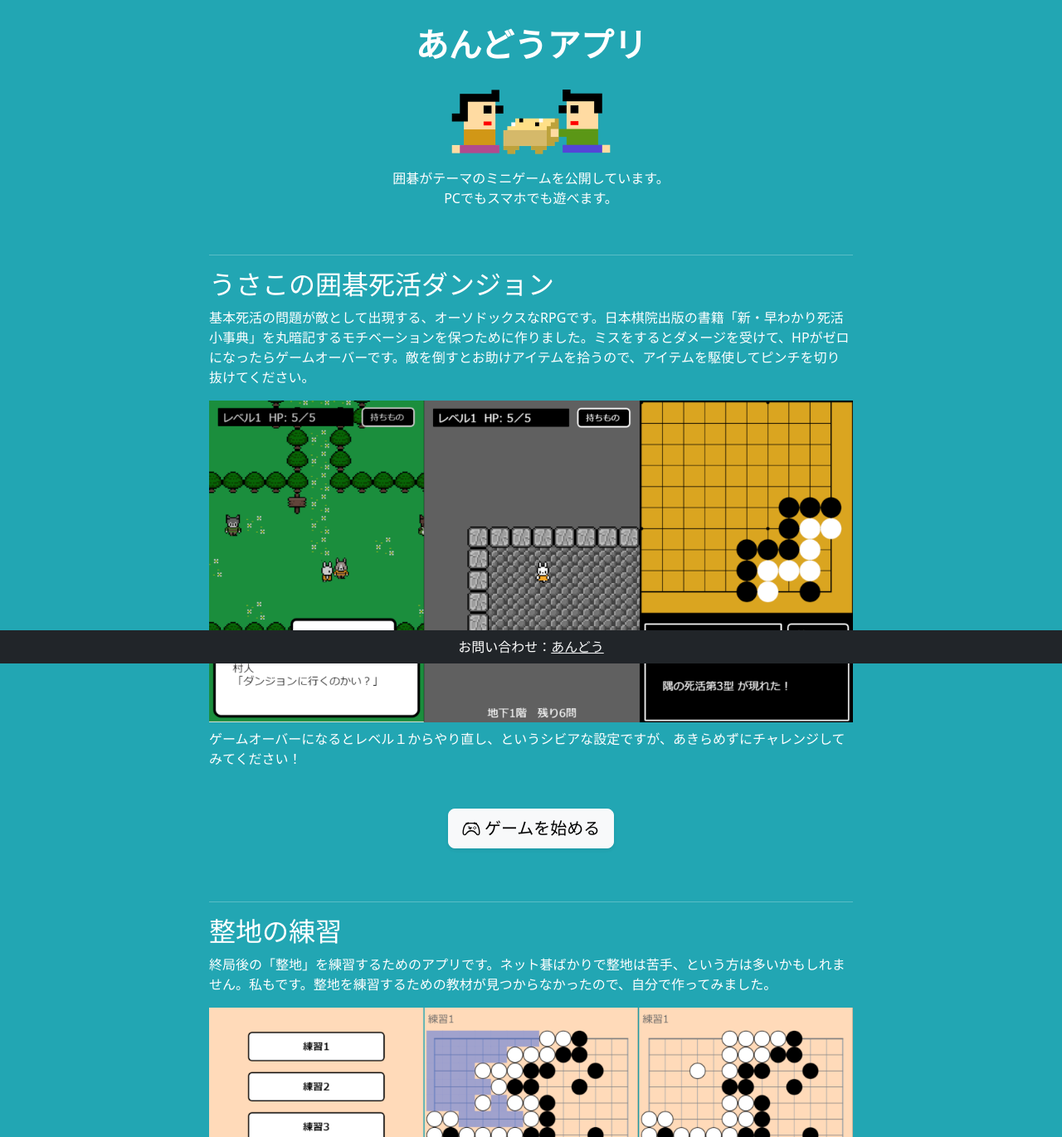
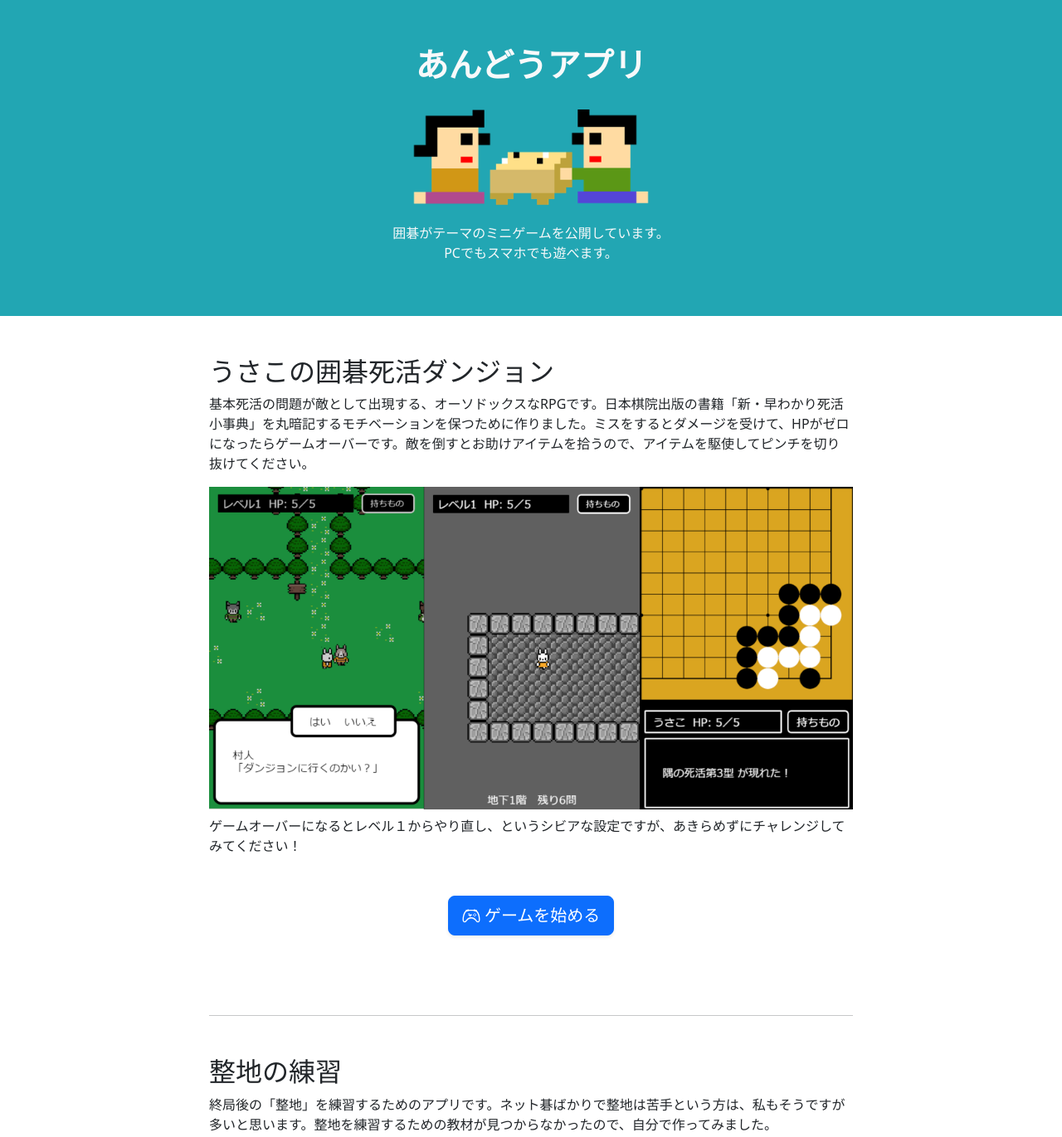
Before and after one commit to igo9x9/index, a plain HTML site: page index.html in a window 1280 px wide. Shown: the top 1371 px of the page at 83% size. Drawn offline with nearby package versions, Linux system fonts and the light colour scheme.

Commit message:
Add files via upload

```diff
--- a/index.html
+++ b/index.html
@@ -15,22 +15,20 @@
     <link rel="icon" href="favicon.png">
     <link href="https://cdn.jsdelivr.net/npm/bootstrap@5.3.3/dist/css/bootstrap.min.css" rel="stylesheet" integrity="sha384-QWTKZyjpPEjISv5WaRU9OFeRpok6YctnYmDr5pNlyT2bRjXh0JMhjY6hW+ALEwIH" crossorigin="anonymous">
 </head>
-<body class="text-white" style="background-color: #22a6b3">
+<body class="text-dark" style="background-color: #fff">
 
-    <div class="container-fluid py-4">
+    <div class="container-fluid py-5 text-light" style="background-color: #22a6b3">
         <div class="text-center fs-1 fw-bold">あんどうアプリ</div>
-        <div class="row mt-4 mb-2">
-            <div class="col">
-                <img src="./title.png" class="img-fluid mx-auto d-block" style="width: 200px;">
+        <div class="row justify-content-center mt-4 mb-2">
+            <div class="col-lg-3">
+                <img src="./title.png" class="img-fluid mx-auto d-block">
             </div>
         </div>
         <p class="text-center">囲碁がテーマのミニゲームを公開しています。<br>PCでもスマホでも遊べます。</p>
 
     </div>
 
-    <div class="container mt-3 mb-5" style="max-width: 800px;">
-
-        <hr>
+    <div class="container mt-5 mb-5" style="max-width: 800px;">
 
         <div class="row">
             <div class="col">
@@ -45,7 +43,7 @@
                     ゲームオーバーになるとレベル１からやり直し、というシビアな設定ですが、あきらめずにチャレンジしてみてください！
                 </p>
                 <div class="text-center my-5">
-                    <a href="https://igo9x9.github.io/sikatsu/" class="btn btn-lg btn-light shadow-sm">
+                    <a href="https://igo9x9.github.io/sikatsu/" class="btn btn-lg btn-primary shadow-sm">
                         <svg xmlns="http://www.w3.org/2000/svg" width="22" height="22" fill="currentColor" class="bi bi-controller" viewBox="0 1 16 16">
                             <path d="M11.5 6.027a.5.5 0 1 1-1 0 .5.5 0 0 1 1 0m-1.5 1.5a.5.5 0 1 0 0-1 .5.5 0 0 0 0 1m2.5-.5a.5.5 0 1 1-1 0 .5.5 0 0 1 1 0m-1.5 1.5a.5.5 0 1 0 0-1 .5.5 0 0 0 0 1m-6.5-3h2v1h2v1h-1v1h-1v-1h-1v-1h2z"/>
                             <path d="M3.051 3.26a.5.5 0 0 1 .354-.613l1.932-.518a.5.5 0 0 1 .62.39c.655-.079 1.35-.117 2.043-.117.72 0 1.443.041 2.12.126a.5.5 0 0 1 .622-.399l1.932.518a.5.5 0 0 1 .306.729q.211.136.373.297c.408.408.78 1.05 1.095 1.772.32.733.599 1.591.805 2.466s.34 1.78.364 2.606c.024.816-.059 1.602-.328 2.21a1.42 1.42 0 0 1-1.445.83c-.636-.067-1.115-.394-1.513-.773-.245-.232-.496-.526-.739-.808-.126-.148-.25-.292-.368-.423-.728-.804-1.597-1.527-3.224-1.527s-2.496.723-3.224 1.527c-.119.131-.242.275-.368.423-.243.282-.494.575-.739.808-.398.38-.877.706-1.513.773a1.42 1.42 0 0 1-1.445-.83c-.27-.608-.352-1.395-.329-2.21.024-.826.16-1.73.365-2.606.206-.875.486-1.733.805-2.466.315-.722.687-1.364 1.094-1.772a2.3 2.3 0 0 1 .433-.335l-.028-.079zm2.036.412c-.877.185-1.469.443-1.733.708-.276.276-.587.783-.885 1.465a14 14 0 0 0-.748 2.295 12.4 12.4 0 0 0-.339 2.406c-.022.755.062 1.368.243 1.776a.42.42 0 0 0 .426.24c.327-.034.61-.199.929-.502.212-.202.4-.423.615-.674.133-.156.276-.323.44-.504C4.861 9.969 5.978 9.027 8 9.027s3.139.942 3.965 1.855c.164.181.307.348.44.504.214.251.403.472.615.674.318.303.601.468.929.503a.42.42 0 0 0 .426-.241c.18-.408.265-1.02.243-1.776a12.4 12.4 0 0 0-.339-2.406 14 14 0 0 0-.748-2.295c-.298-.682-.61-1.19-.885-1.465-.264-.265-.856-.523-1.733-.708-.85-.179-1.877-.27-2.913-.27s-2.063.091-2.913.27"/>
@@ -55,13 +53,13 @@
             </div>
         </div>
 
-        <hr>
+        <hr class="my-5">
 
         <div class="row">
             <div class="col">
                 <h2>整地の練習</h2>
                 <p>
-                    終局後の「整地」を練習するためのアプリです。ネット碁ばかりで整地は苦手、という方は多いかもしれません。私もです。整地を練習するための教材が見つからなかったので、自分で作ってみました。
+                    終局後の「整地」を練習するためのアプリです。ネット碁ばかりで整地は苦手という方は、私もそうですが多いと思います。整地を練習するための教材が見つからなかったので、自分で作ってみました。
                 </p>
                 <div>
                     <img src="./seichi.png" class="img-fluid mx-auto my-2 d-block" style="width: 800px;">
@@ -70,7 +68,7 @@
                     ただこのアプリ、プログラムがいまいちで、少し古いスマホだと動きがぎこちなくなるようです。ごめんなさい。
                 </p>
                 <div class="text-center my-5">
-                    <a href="https://igo9x9.github.io/seichi/" class="btn btn-lg btn-light shadow-sm">
+                    <a href="https://igo9x9.github.io/seichi/" class="btn btn-lg btn-primary shadow-sm">
                         <svg xmlns="http://www.w3.org/2000/svg" width="22" height="22" fill="currentColor" class="bi bi-controller" viewBox="0 1 16 16">
                             <path d="M11.5 6.027a.5.5 0 1 1-1 0 .5.5 0 0 1 1 0m-1.5 1.5a.5.5 0 1 0 0-1 .5.5 0 0 0 0 1m2.5-.5a.5.5 0 1 1-1 0 .5.5 0 0 1 1 0m-1.5 1.5a.5.5 0 1 0 0-1 .5.5 0 0 0 0 1m-6.5-3h2v1h2v1h-1v1h-1v-1h-1v-1h2z"/>
                             <path d="M3.051 3.26a.5.5 0 0 1 .354-.613l1.932-.518a.5.5 0 0 1 .62.39c.655-.079 1.35-.117 2.043-.117.72 0 1.443.041 2.12.126a.5.5 0 0 1 .622-.399l1.932.518a.5.5 0 0 1 .306.729q.211.136.373.297c.408.408.78 1.05 1.095 1.772.32.733.599 1.591.805 2.466s.34 1.78.364 2.606c.024.816-.059 1.602-.328 2.21a1.42 1.42 0 0 1-1.445.83c-.636-.067-1.115-.394-1.513-.773-.245-.232-.496-.526-.739-.808-.126-.148-.25-.292-.368-.423-.728-.804-1.597-1.527-3.224-1.527s-2.496.723-3.224 1.527c-.119.131-.242.275-.368.423-.243.282-.494.575-.739.808-.398.38-.877.706-1.513.773a1.42 1.42 0 0 1-1.445-.83c-.27-.608-.352-1.395-.329-2.21.024-.826.16-1.73.365-2.606.206-.875.486-1.733.805-2.466.315-.722.687-1.364 1.094-1.772a2.3 2.3 0 0 1 .433-.335l-.028-.079zm2.036.412c-.877.185-1.469.443-1.733.708-.276.276-.587.783-.885 1.465a14 14 0 0 0-.748 2.295 12.4 12.4 0 0 0-.339 2.406c-.022.755.062 1.368.243 1.776a.42.42 0 0 0 .426.24c.327-.034.61-.199.929-.502.212-.202.4-.423.615-.674.133-.156.276-.323.44-.504C4.861 9.969 5.978 9.027 8 9.027s3.139.942 3.965 1.855c.164.181.307.348.44.504.214.251.403.472.615.674.318.303.601.468.929.503a.42.42 0 0 0 .426-.241c.18-.408.265-1.02.243-1.776a12.4 12.4 0 0 0-.339-2.406 14 14 0 0 0-.748-2.295c-.298-.682-.61-1.19-.885-1.465-.264-.265-.856-.523-1.733-.708-.85-.179-1.877-.27-2.913-.27s-2.063.091-2.913.27"/>
@@ -80,7 +78,7 @@
             </div>
         </div>
 
-        <hr>
+        <hr class="my-5">
 
         <div class="row">
             <div class="col">
@@ -95,7 +93,7 @@
                     炎が、囲碁でいう「二眼の生き」の状態になっている場合には、炎を連続タップして消火して突破口を作ります。目安としては、20秒を切ると早いほうだと思います。
                 </p>
                 <div class="text-center my-5">
-                    <a href="https://igo9x9.github.io/fire/" class="btn btn-lg btn-light shadow-sm">
+                    <a href="https://igo9x9.github.io/fire/" class="btn btn-lg btn-primary shadow-sm">
                         <svg xmlns="http://www.w3.org/2000/svg" width="22" height="22" fill="currentColor" class="bi bi-controller" viewBox="0 1 16 16">
                             <path d="M11.5 6.027a.5.5 0 1 1-1 0 .5.5 0 0 1 1 0m-1.5 1.5a.5.5 0 1 0 0-1 .5.5 0 0 0 0 1m2.5-.5a.5.5 0 1 1-1 0 .5.5 0 0 1 1 0m-1.5 1.5a.5.5 0 1 0 0-1 .5.5 0 0 0 0 1m-6.5-3h2v1h2v1h-1v1h-1v-1h-1v-1h2z"/>
                             <path d="M3.051 3.26a.5.5 0 0 1 .354-.613l1.932-.518a.5.5 0 0 1 .62.39c.655-.079 1.35-.117 2.043-.117.72 0 1.443.041 2.12.126a.5.5 0 0 1 .622-.399l1.932.518a.5.5 0 0 1 .306.729q.211.136.373.297c.408.408.78 1.05 1.095 1.772.32.733.599 1.591.805 2.466s.34 1.78.364 2.606c.024.816-.059 1.602-.328 2.21a1.42 1.42 0 0 1-1.445.83c-.636-.067-1.115-.394-1.513-.773-.245-.232-.496-.526-.739-.808-.126-.148-.25-.292-.368-.423-.728-.804-1.597-1.527-3.224-1.527s-2.496.723-3.224 1.527c-.119.131-.242.275-.368.423-.243.282-.494.575-.739.808-.398.38-.877.706-1.513.773a1.42 1.42 0 0 1-1.445-.83c-.27-.608-.352-1.395-.329-2.21.024-.826.16-1.73.365-2.606.206-.875.486-1.733.805-2.466.315-.722.687-1.364 1.094-1.772a2.3 2.3 0 0 1 .433-.335l-.028-.079zm2.036.412c-.877.185-1.469.443-1.733.708-.276.276-.587.783-.885 1.465a14 14 0 0 0-.748 2.295 12.4 12.4 0 0 0-.339 2.406c-.022.755.062 1.368.243 1.776a.42.42 0 0 0 .426.24c.327-.034.61-.199.929-.502.212-.202.4-.423.615-.674.133-.156.276-.323.44-.504C4.861 9.969 5.978 9.027 8 9.027s3.139.942 3.965 1.855c.164.181.307.348.44.504.214.251.403.472.615.674.318.303.601.468.929.503a.42.42 0 0 0 .426-.241c.18-.408.265-1.02.243-1.776a12.4 12.4 0 0 0-.339-2.406 14 14 0 0 0-.748-2.295c-.298-.682-.61-1.19-.885-1.465-.264-.265-.856-.523-1.733-.708-.85-.179-1.877-.27-2.913-.27s-2.063.091-2.913.27"/>
@@ -105,7 +103,7 @@
             </div>
         </div>
 
-        <hr>
+        <hr class="my-5">
 
         <div class="row">
             <div class="col">
@@ -120,7 +118,7 @@
                     「シチョウを読む練習」は、最後まで読み切るプログラムを作るのに苦労しましたが、その分面白いものにできたと自負しています。ぜひ100連続正解を目指してチャレンジしてください。
                 </p>
                 <div class="text-center my-5">
-                    <a href="https://igo9x9.github.io/sicho/" class="btn btn-lg btn-light shadow-sm">
+                    <a href="https://igo9x9.github.io/sicho/" class="btn btn-lg btn-primary shadow-sm">
                         <svg xmlns="http://www.w3.org/2000/svg" width="22" height="22" fill="currentColor" class="bi bi-controller" viewBox="0 1 16 16">
                             <path d="M11.5 6.027a.5.5 0 1 1-1 0 .5.5 0 0 1 1 0m-1.5 1.5a.5.5 0 1 0 0-1 .5.5 0 0 0 0 1m2.5-.5a.5.5 0 1 1-1 0 .5.5 0 0 1 1 0m-1.5 1.5a.5.5 0 1 0 0-1 .5.5 0 0 0 0 1m-6.5-3h2v1h2v1h-1v1h-1v-1h-1v-1h2z"/>
                             <path d="M3.051 3.26a.5.5 0 0 1 .354-.613l1.932-.518a.5.5 0 0 1 .62.39c.655-.079 1.35-.117 2.043-.117.72 0 1.443.041 2.12.126a.5.5 0 0 1 .622-.399l1.932.518a.5.5 0 0 1 .306.729q.211.136.373.297c.408.408.78 1.05 1.095 1.772.32.733.599 1.591.805 2.466s.34 1.78.364 2.606c.024.816-.059 1.602-.328 2.21a1.42 1.42 0 0 1-1.445.83c-.636-.067-1.115-.394-1.513-.773-.245-.232-.496-.526-.739-.808-.126-.148-.25-.292-.368-.423-.728-.804-1.597-1.527-3.224-1.527s-2.496.723-3.224 1.527c-.119.131-.242.275-.368.423-.243.282-.494.575-.739.808-.398.38-.877.706-1.513.773a1.42 1.42 0 0 1-1.445-.83c-.27-.608-.352-1.395-.329-2.21.024-.826.16-1.73.365-2.606.206-.875.486-1.733.805-2.466.315-.722.687-1.364 1.094-1.772a2.3 2.3 0 0 1 .433-.335l-.028-.079zm2.036.412c-.877.185-1.469.443-1.733.708-.276.276-.587.783-.885 1.465a14 14 0 0 0-.748 2.295 12.4 12.4 0 0 0-.339 2.406c-.022.755.062 1.368.243 1.776a.42.42 0 0 0 .426.24c.327-.034.61-.199.929-.502.212-.202.4-.423.615-.674.133-.156.276-.323.44-.504C4.861 9.969 5.978 9.027 8 9.027s3.139.942 3.965 1.855c.164.181.307.348.44.504.214.251.403.472.615.674.318.303.601.468.929.503a.42.42 0 0 0 .426-.241c.18-.408.265-1.02.243-1.776a12.4 12.4 0 0 0-.339-2.406 14 14 0 0 0-.748-2.295c-.298-.682-.61-1.19-.885-1.465-.264-.265-.856-.523-1.733-.708-.85-.179-1.877-.27-2.913-.27s-2.063.091-2.913.27"/>
@@ -130,7 +128,7 @@
             </div>
         </div>
 
-        <hr>
+        <hr class="my-5">
 
         <div class="row">
             <div class="col">
@@ -142,7 +140,7 @@
                     <img src="./card.png" class="img-fluid mx-auto my-2 d-block" style="width: 800px;">
                 </div>
                 <div class="text-center my-5">
-                    <a href="https://igo9x9.github.io/card/" class="btn btn-lg btn-light shadow-sm">
+                    <a href="https://igo9x9.github.io/card/" class="btn btn-lg btn-primary shadow-sm">
                         <svg xmlns="http://www.w3.org/2000/svg" width="22" height="22" fill="currentColor" class="bi bi-controller" viewBox="0 1 16 16">
                             <path d="M11.5 6.027a.5.5 0 1 1-1 0 .5.5 0 0 1 1 0m-1.5 1.5a.5.5 0 1 0 0-1 .5.5 0 0 0 0 1m2.5-.5a.5.5 0 1 1-1 0 .5.5 0 0 1 1 0m-1.5 1.5a.5.5 0 1 0 0-1 .5.5 0 0 0 0 1m-6.5-3h2v1h2v1h-1v1h-1v-1h-1v-1h2z"/>
                             <path d="M3.051 3.26a.5.5 0 0 1 .354-.613l1.932-.518a.5.5 0 0 1 .62.39c.655-.079 1.35-.117 2.043-.117.72 0 1.443.041 2.12.126a.5.5 0 0 1 .622-.399l1.932.518a.5.5 0 0 1 .306.729q.211.136.373.297c.408.408.78 1.05 1.095 1.772.32.733.599 1.591.805 2.466s.34 1.78.364 2.606c.024.816-.059 1.602-.328 2.21a1.42 1.42 0 0 1-1.445.83c-.636-.067-1.115-.394-1.513-.773-.245-.232-.496-.526-.739-.808-.126-.148-.25-.292-.368-.423-.728-.804-1.597-1.527-3.224-1.527s-2.496.723-3.224 1.527c-.119.131-.242.275-.368.423-.243.282-.494.575-.739.808-.398.38-.877.706-1.513.773a1.42 1.42 0 0 1-1.445-.83c-.27-.608-.352-1.395-.329-2.21.024-.826.16-1.73.365-2.606.206-.875.486-1.733.805-2.466.315-.722.687-1.364 1.094-1.772a2.3 2.3 0 0 1 .433-.335l-.028-.079zm2.036.412c-.877.185-1.469.443-1.733.708-.276.276-.587.783-.885 1.465a14 14 0 0 0-.748 2.295 12.4 12.4 0 0 0-.339 2.406c-.022.755.062 1.368.243 1.776a.42.42 0 0 0 .426.24c.327-.034.61-.199.929-.502.212-.202.4-.423.615-.674.133-.156.276-.323.44-.504C4.861 9.969 5.978 9.027 8 9.027s3.139.942 3.965 1.855c.164.181.307.348.44.504.214.251.403.472.615.674.318.303.601.468.929.503a.42.42 0 0 0 .426-.241c.18-.408.265-1.02.243-1.776a12.4 12.4 0 0 0-.339-2.406 14 14 0 0 0-.748-2.295c-.298-.682-.61-1.19-.885-1.465-.264-.265-.856-.523-1.733-.708-.85-.179-1.877-.27-2.913-.27s-2.063.091-2.913.27"/>
@@ -155,8 +153,8 @@
 
     </div>
 
-    <div class="fixed-bottom py-2 bg-dark text-center">
-        お問い合わせ：<a class="link-light" href="mailto:ando19721226@gmail.com">あんどう</a>
+    <div class="py-5 text-bg-dark text-center">
+        なにかありましたら <a class="link-light" href="mailto:ando19721226@gmail.com">あんどう</a> まで
     </div>
 
 </body>
```
